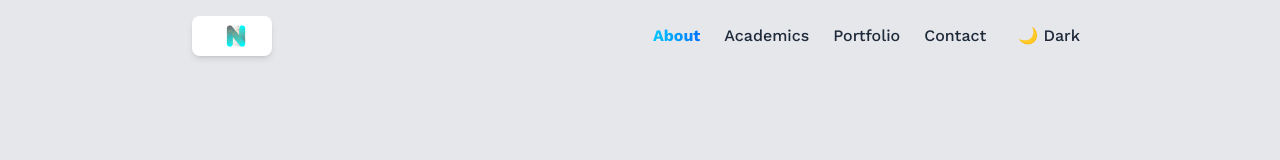
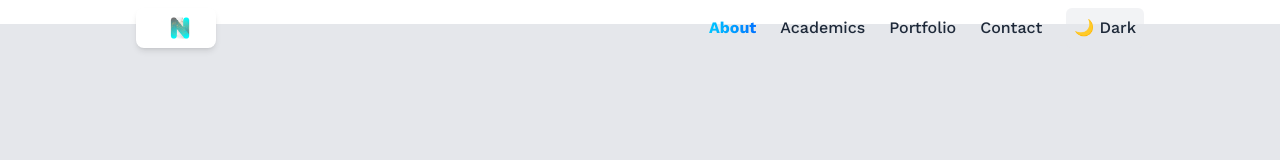
Before and after one commit to Bona96/nuwabiine-bonaventure, a React (Vite) app: page /about in a window 1280 px wide. Shown: the top 160 px of the page. Built offline with nearby package versions, Linux system fonts and the light colour scheme; no server answers.

Commit message:
Updated packages

```diff
--- a/index.html
+++ b/index.html
@@ -19,7 +19,7 @@
     <meta name="twitter:description" content="Explore the innovative 3D Portfolio of Nuwabiine Mbiine Bonaventure..." />
     <meta name="twitter:image" content="https://x.com/sixbitstech/photo" />
   </head>
-  <body class="h-screen bg-gray-200 dark:bg-gray-900">
+  <body>
     <div id="root"></div>
     <div id="portal-root"></div>
     <script type="module" src="/src/main.jsx"></script>
--- a/src/App.jsx
+++ b/src/App.jsx
@@ -8,12 +8,11 @@ import { AudioToggle } from './components/Buttons'
 import { useSite } from './context/SiteContext'
 import Layout from './layout/Layout'
 
-
 const App = () => {
   const {isHome, setIsHome} = useSite();
   const { isPlaying, setIsPlaying } = useAudio();
   return (
-    <main>
+    <main className="bg-gray-200 dark:bg-gray-900 text-white min-h-screen w-full flex flex-col justify-between">
       <Navbar />
       <Routes>
         <Route path="/" element={<Home isHome={isHome} setIsHome={setIsHome} />} />
@@ -25,9 +24,9 @@ const App = () => {
           <Route path="/portfolio" element={<Portfolio />} />
           <Route path="/contact" element={<Contact />} />
         </Routes>
+        <AudioToggle isPlayingMusic={isPlaying} setIsPlayingMusic={setIsPlaying} />
       </Layout>
       <Footer isHome={isHome} setIsHome={setIsHome}/>
-      <AudioToggle isPlayingMusic={isPlaying} setIsPlayingMusic={setIsPlaying} />
     </main>
   )
 }
--- a/src/context/ThemeContext.jsx
+++ b/src/context/ThemeContext.jsx
@@ -1,5 +1,6 @@
 import React, { createContext, useContext, useState } from 'react';
 import { themes } from '../constants';
+
 const ThemeContext = createContext();
 
 export const ThemeProvider = ({ children }) => {
--- a/src/index.css
+++ b/src/index.css
@@ -17,7 +17,9 @@
 html, body, #root {
   padding: 0;
   margin: 0;
-  /* height and overflow settings will be removed for global use */
+  min-height: 100vh;
+  width: 100%;
+  overflow-x: hidden;
 }
 
 body {
@@ -62,7 +64,7 @@ body:has(.card[data-color="green"]:hover) {
   }
 
   .header {
-    @apply flex justify-between items-center sm:px-16 px-8 py-4 max-w-5xl mx-auto fixed top-0 bg-transparent z-10 right-0 left-0;
+    @apply flex justify-between items-center sm:p-2 p-4 max-w-5xl mx-auto fixed top-0 bg-transparent z-10 right-0 left-0;
   }
 
   .footer {
--- a/src/main.jsx
+++ b/src/main.jsx
@@ -9,9 +9,7 @@ createRoot(document.getElementById('root')).render(
   <StrictMode>
     <BrowserRouter>
       <AppProviders>
-        <Routes>
-          <Route path="/*" element={<App />} />
-        </Routes>
+        <App />
       </AppProviders>
     </BrowserRouter>
   </StrictMode>
```
Also changed, not shown: package.json (+18 -18 lines), 1 other file (tests, documents, lock files or other folders).
